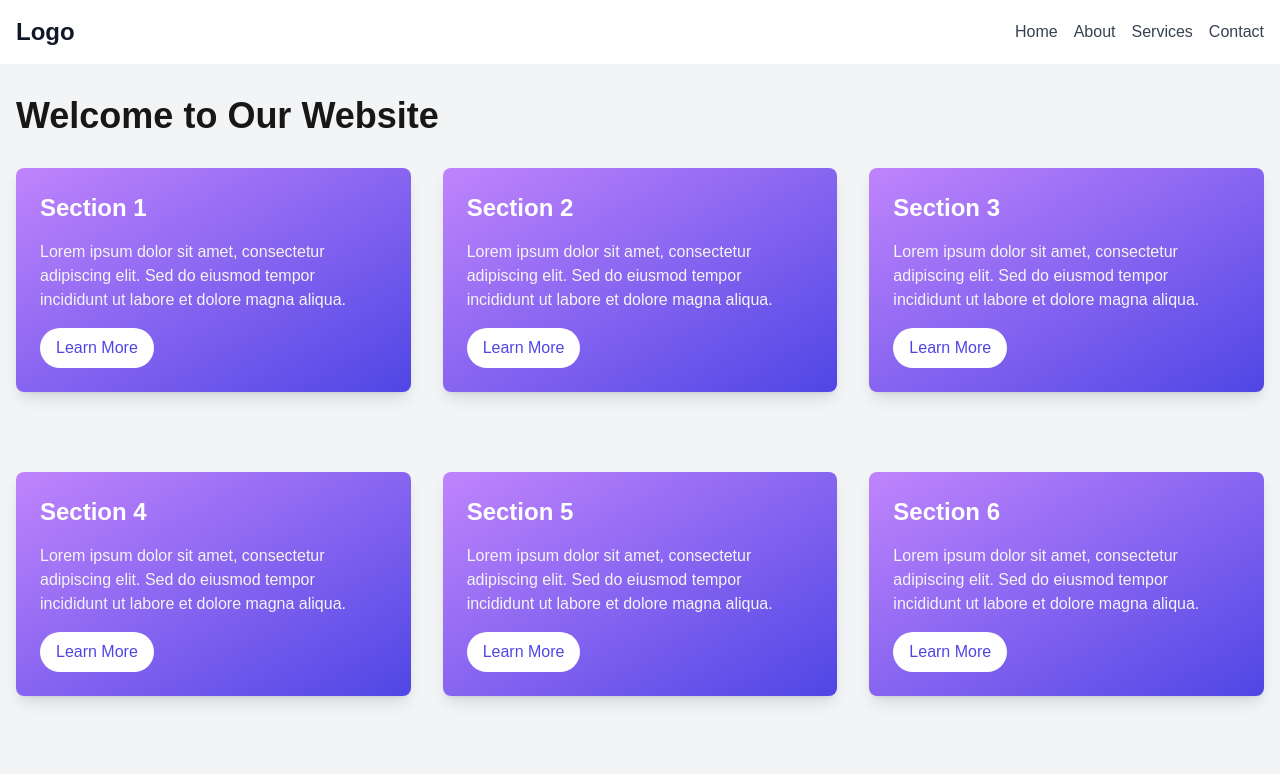
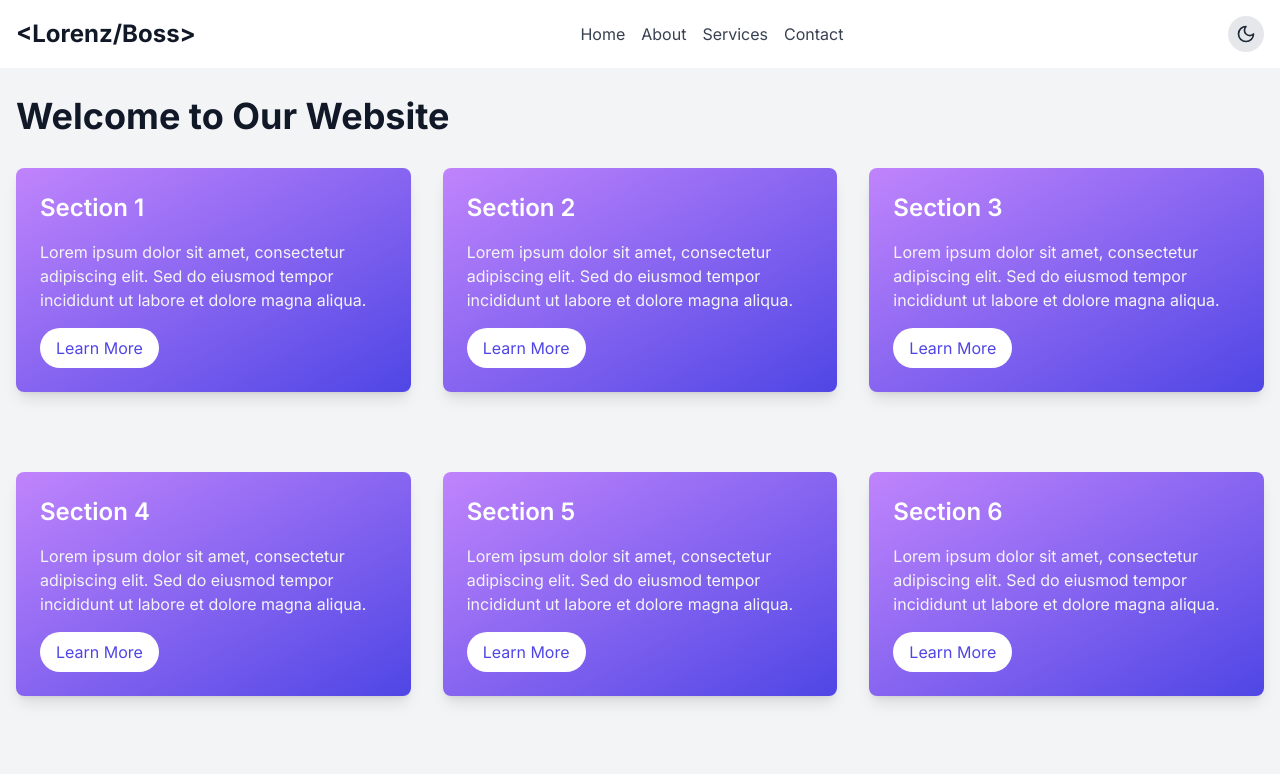
Before and after one commit to lorenzboss/lorenz-dev, a Next.js app: page / in a window 1280 px wide. Shown: the top 774 px of the page. Built offline with nearby package versions, Linux system fonts and the light colour scheme.

Commit message:
Implement dark and light mode!

```diff
--- a/app/layout.tsx
+++ b/app/layout.tsx
@@ -1,35 +1,22 @@
 import type { Metadata } from "next";
-import localFont from "next/font/local";
+import { Inter } from "next/font/google";
 import "./globals.css";
 
-const geistSans = localFont({
-  src: "./fonts/GeistVF.woff",
-  variable: "--font-geist-sans",
-  weight: "100 900",
-});
-const geistMono = localFont({
-  src: "./fonts/GeistMonoVF.woff",
-  variable: "--font-geist-mono",
-  weight: "100 900",
-});
+const inter = Inter({ subsets: ["latin"] });
 
 export const metadata: Metadata = {
-  title: "Sticky Header with Blurred Menu",
-  description: "A demo of a sticky header with a blurred mobile menu",
+  title: "Sticky Header with Dark Mode",
+  description: "A demo of a sticky header with dark mode support",
 };
 
 export default function RootLayout({
   children,
-}: Readonly<{
+}: {
   children: React.ReactNode;
-}>) {
+}) {
   return (
-    <html lang="en">
-      <body
-        className={`${geistSans.variable} ${geistMono.variable} antialiased`}
-      >
-        {children}
-      </body>
+    <html lang="en" className="scroll-smooth">
+      <body className={`${inter.className} overflow-x-hidden`}>{children}</body>
     </html>
   );
 }
--- a/app/page.tsx
+++ b/app/page.tsx
@@ -2,15 +2,17 @@ import { Header } from "../components/header";
 
 export default function Home() {
   return (
-    <div className="min-h-screen bg-gray-100">
+    <div className="min-h-screen bg-gray-100 dark:bg-gray-900 transition-colors duration-300">
       <Header />
       <main className="pt-24 pb-16">
         <div className="container mx-auto px-4">
-          <h1 className="text-4xl font-bold mb-8">Welcome to Our Website</h1>
+          <h1 className="text-4xl font-bold mb-8 text-gray-900 dark:text-gray-100">
+            Welcome to Our Website
+          </h1>
           <div className="grid grid-cols-1 md:grid-cols-2 lg:grid-cols-3 gap-8">
             {[...Array(9)].map((_, index) => (
               <section key={index} className="mb-12">
-                <div className="bg-gradient-to-br from-purple-400 to-indigo-600 rounded-lg p-6 shadow-lg">
+                <div className="bg-gradient-to-br from-purple-400 to-indigo-600 dark:from-purple-600 dark:to-indigo-800 rounded-lg p-6 shadow-lg">
                   <h2 className="text-2xl font-semibold mb-4 text-white">
                     Section {index + 1}
                   </h2>
@@ -19,7 +21,7 @@ export default function Home() {
                     do eiusmod tempor incididunt ut labore et dolore magna
                     aliqua.
                   </p>
-                  <button className="bg-white text-indigo-600 px-4 py-2 rounded-full hover:bg-indigo-100 transition-colors duration-300">
+                  <button className="bg-white dark:bg-gray-800 text-indigo-600 dark:text-indigo-400 px-4 py-2 rounded-full hover:bg-indigo-100 dark:hover:bg-gray-700 transition-colors duration-300">
                     Learn More
                   </button>
                 </div>
--- a/components/header.tsx
+++ b/components/header.tsx
@@ -3,6 +3,7 @@
 import { Menu, X } from "lucide-react";
 import Link from "next/link";
 import { useEffect, useState } from "react";
+import { ThemeToggle } from "./theme.toggle";
 
 export function Header() {
   const [isScrolled, setIsScrolled] = useState(false);
@@ -32,16 +33,20 @@ export function Header() {
   const navItems = ["Home", "About", "Services", "Contact"];
 
   return (
-    <header
-      className={`fixed top-0 left-0 right-0 z-50 transition-all duration-300 ease-in-out ${
-        isScrolled ? "bg-white/70 backdrop-blur-md py-2" : "bg-white py-4"
+    <header className="fixed top-0 left-0 right-0 z-50">
+      <div
+        className={`transition-all duration-300 ease-in-out ${
+          isScrolled
+            ? "bg-white/70 dark:bg-gray-900/70 backdrop-blur-md py-2"
+            : "bg-white dark:bg-gray-900 py-4"
         }`}
       >
         <div className="container mx-auto px-4">
           <nav className="flex items-center justify-between">
+            <div className="flex items-center">
               <button
                 onClick={toggleMobileMenu}
-            className="lg:hidden text-gray-800 focus:outline-none"
+                className="lg:hidden text-gray-800 dark:text-gray-200 focus:outline-none mr-4"
                 aria-label="Toggle mobile menu"
               >
                 <Menu size={24} />
@@ -49,11 +54,18 @@ export function Header() {
               <Link
                 href="/"
                 className={`text-2xl font-bold transition-all duration-300 ${
-              isScrolled ? "text-gray-800" : "text-gray-900"
+                  isScrolled
+                    ? "text-gray-800 dark:text-gray-200"
+                    : "text-gray-900 dark:text-gray-100"
                 }`}
               >
-            Logo
+                <span>&lt;</span>
+                <span>Lorenz</span>
+                <span>/</span>
+                <span>Boss</span>
+                <span>&gt;</span>
               </Link>
+            </div>
             <ul className="hidden lg:flex space-x-4">
               {navItems.map((item) => (
                 <li key={item}>
@@ -61,9 +73,47 @@ export function Header() {
                     href={`#${item.toLowerCase()}`}
                     className={`transition-all duration-300 ${
                       isScrolled
-                      ? "text-gray-600 hover:text-gray-900"
-                      : "text-gray-700 hover:text-gray-900"
+                        ? "text-gray-600 dark:text-gray-300 hover:text-gray-900 dark:hover:text-gray-100"
+                        : "text-gray-700 dark:text-gray-200 hover:text-gray-900 dark:hover:text-gray-100"
                     }`}
+                  >
+                    {item}
+                  </Link>
+                </li>
+              ))}
+            </ul>
+            <div className="hidden lg:block">
+              <ThemeToggle />
+            </div>
+          </nav>
+        </div>
+      </div>
+
+      {/* Mobile Menu */}
+      <div
+        className={`fixed inset-y-0 left-0 w-full sm:w-64 bg-transparent backdrop-blur-md shadow-lg transform ${
+          isMobileMenuOpen ? "translate-x-0" : "-translate-x-full"
+        } transition-transform duration-300 ease-in-out lg:hidden z-50`}
+      >
+        <div className="h-full flex flex-col bg-white/70 dark:bg-gray-900/70">
+          <div className="p-4 flex justify-between items-center">
+            <button
+              onClick={closeMobileMenu}
+              className="text-gray-800 dark:text-gray-200 focus:outline-none"
+              aria-label="Close mobile menu"
+            >
+              <X size={24} />
+            </button>
+            <ThemeToggle />
+          </div>
+          <nav className="flex-grow overflow-y-auto">
+            <ul className="space-y-4 p-4">
+              {navItems.map((item) => (
+                <li key={item}>
+                  <Link
+                    href={`#${item.toLowerCase()}`}
+                    className="text-gray-800 dark:text-gray-200 hover:text-gray-900 dark:hover:text-gray-100 block"
+                    onClick={closeMobileMenu}
                   >
                     {item}
                   </Link>
@@ -72,43 +122,7 @@ export function Header() {
             </ul>
           </nav>
         </div>
-
-      {/* Mobile Menu */}
-      <div
-        className={`fixed inset-y-0 left-0 w-64 backdrop-blur-md bg-white/30 shadow-lg transform ${
-          isMobileMenuOpen ? "translate-x-0" : "-translate-x-full"
-        } transition-transform duration-300 ease-in-out lg:hidden`}
-      >
-        <div className="h-full p-4 overflow-y-auto">
-          <button
-            onClick={closeMobileMenu}
-            className="mb-4 text-gray-800 focus:outline-none"
-            aria-label="Close mobile menu"
-          >
-            <X size={24} />
-          </button>
-          <ul className="space-y-4">
-            {navItems.map((item) => (
-              <li key={item}>
-                <Link
-                  href={`#${item.toLowerCase()}`}
-                  className="text-gray-800 hover:text-gray-900 block"
-                  onClick={closeMobileMenu}
-                >
-                  {item}
-                </Link>
-              </li>
-            ))}
-          </ul>
       </div>
-      </div>
-      {/* Backdrop */}
-      {isMobileMenuOpen && (
-        <div
-          className="fixed inset-0 bg-black/20 backdrop-blur-sm z-40 lg:hidden"
-          onClick={closeMobileMenu}
-        ></div>
-      )}
     </header>
   );
 }
--- /dev/null
+++ b/components/theme.toggle.tsx
@@ -0,0 +1,31 @@
+"use client";
+
+import { Moon, Sun } from "lucide-react";
+import { useEffect, useState } from "react";
+
+export function ThemeToggle() {
+  const [darkMode, setDarkMode] = useState(false);
+
+  useEffect(() => {
+    const isDarkMode = localStorage.getItem("darkMode") === "true";
+    setDarkMode(isDarkMode);
+    document.documentElement.classList.toggle("dark", isDarkMode);
+  }, []);
+
+  const toggleDarkMode = () => {
+    const newDarkMode = !darkMode;
+    setDarkMode(newDarkMode);
+    localStorage.setItem("darkMode", newDarkMode.toString());
+    document.documentElement.classList.toggle("dark", newDarkMode);
+  };
+
+  return (
+    <button
+      onClick={toggleDarkMode}
+      className="p-2 rounded-full bg-gray-200 dark:bg-gray-700 text-gray-800 dark:text-gray-200"
+      aria-label={darkMode ? "Switch to light mode" : "Switch to dark mode"}
+    >
+      {darkMode ? <Sun size={20} /> : <Moon size={20} />}
+    </button>
+  );
+}
--- a/tailwind.config.ts
+++ b/tailwind.config.ts
@@ -1,6 +1,7 @@
 import type { Config } from "tailwindcss";
 
 export default {
+  darkMode: "class",
   content: [
     "./pages/**/*.{js,ts,jsx,tsx,mdx}",
     "./components/**/*.{js,ts,jsx,tsx,mdx}",
@@ -12,6 +13,11 @@ export default {
         background: "var(--background)",
         foreground: "var(--foreground)",
       },
+      backgroundImage: {
+        "gradient-radial": "radial-gradient(var(--tw-gradient-stops))",
+        "gradient-conic":
+          "conic-gradient(from 180deg at 50% 50%, var(--tw-gradient-stops))",
+      },
     },
   },
   plugins: [],
```
Lines whose indentation alone changed are shown as unchanged.
